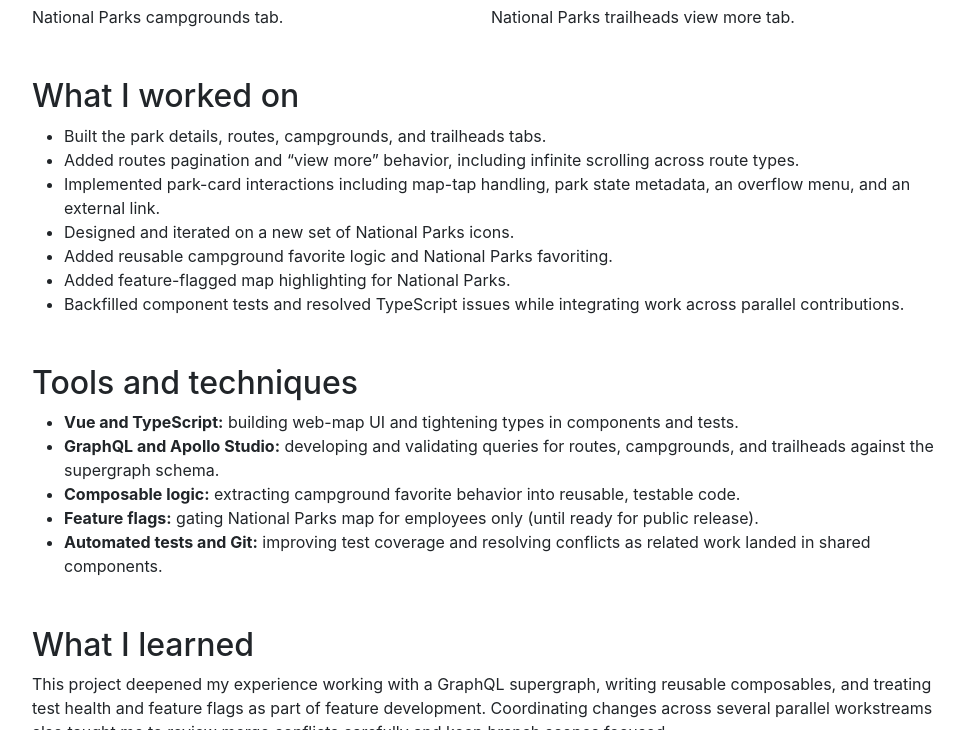
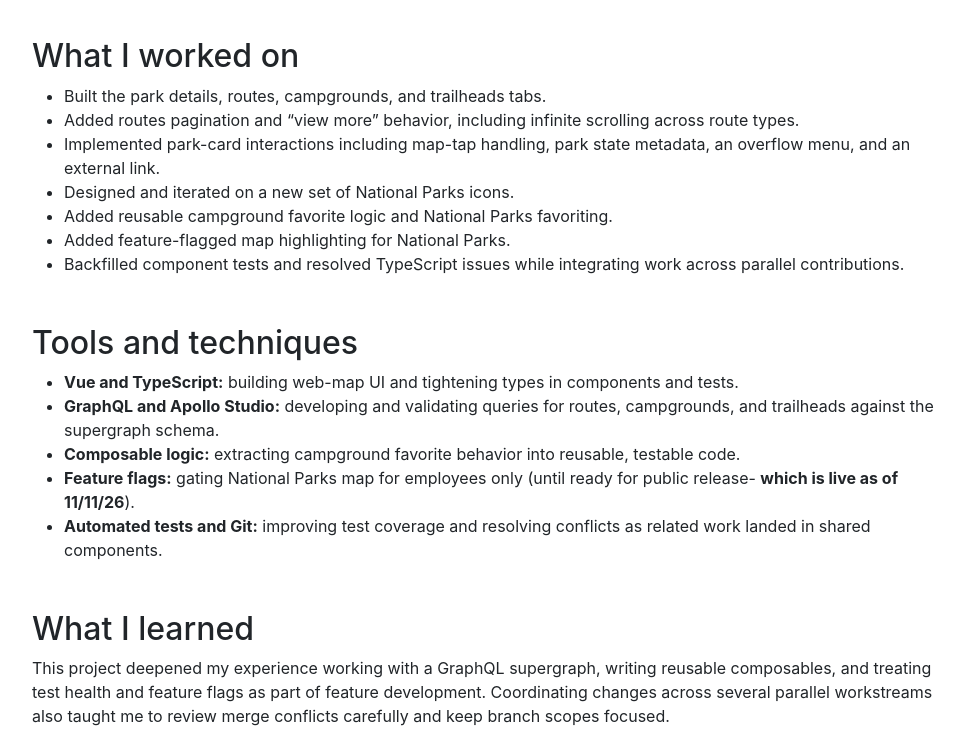
Before and after one commit to sarah-fry/Portfolio, a plain HTML site: page NationalParks_Info.html in a window 1280 px wide. Shown: the part 2656-3386 px from the top of the page, without its empty margins (157-1121 px from the left). Drawn offline with nearby package versions, Linux system fonts and the light colour scheme.

Commit message:
updated to include live release date

```diff
--- a/NationalParks_Info.html
+++ b/NationalParks_Info.html
@@ -51,7 +51,6 @@
                         </figure>
 
                         <h2 class="mt-5">Screenshots</h2>
-                        <p>These slots are ready for images of the National Parks card and its tabs.</p>
                         <div class="row g-3">
                             <div class="col-md-6">
                                 <figure class="mb-0">
@@ -95,7 +94,7 @@
                             <li><strong>Vue and TypeScript:</strong> building web-map UI and tightening types in components and tests.</li>
                             <li><strong>GraphQL and Apollo Studio:</strong> developing and validating queries for routes, campgrounds, and trailheads against the supergraph schema.</li>
                             <li><strong>Composable logic:</strong> extracting campground favorite behavior into reusable, testable code.</li>
-                            <li><strong>Feature flags:</strong> gating National Parks map for employees only (until ready for public release).</li>
+                            <li><strong>Feature flags:</strong> gating National Parks map for employees only (until ready for public release- <b>which is live as of 11/11/26</b>).</li>
                             <li><strong>Automated tests and Git:</strong> improving test coverage and resolving conflicts as related work landed in shared components.</li>
                         </ul>
 
```
